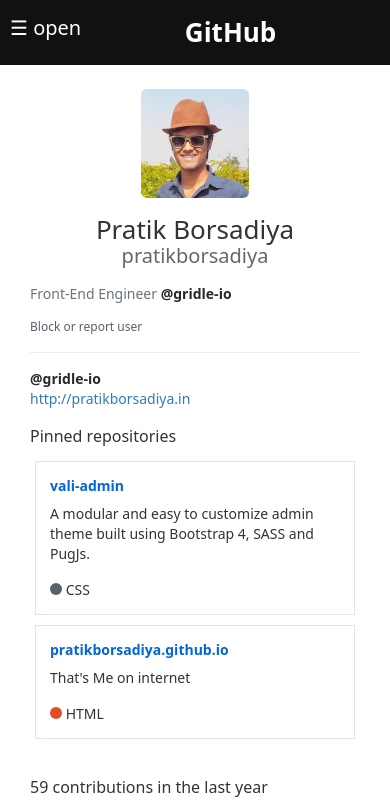
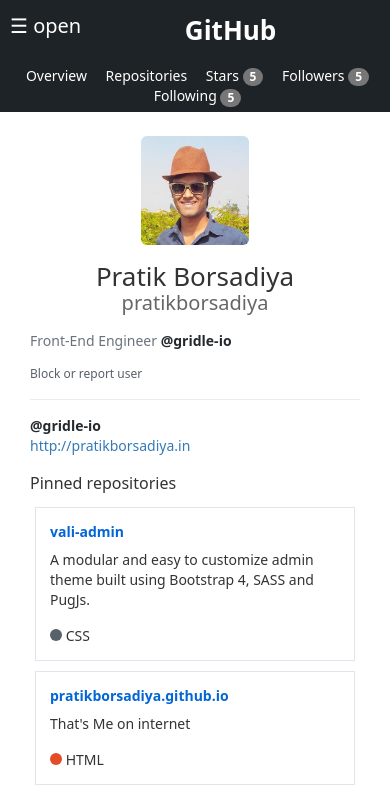
Before and after one commit to Mahi2396/git-profile, a website: page public_html/index.html in a window 390 px wide. Shown: the top 806 px of the page. Drawn offline with nearby package versions, Linux system fonts and the light colour scheme.

Commit message:
1st commirt

```diff
--- a/public_html/css/common.css
+++ b/public_html/css/common.css
@@ -114,10 +114,10 @@
         padding-left: 16px;
     }
     .screen-menu{
-        background: #111;
+        background: #1e2327;
         text-align: center;
         color: #fff;
-        padding: 14px 10px;
+        padding: 12px 10px;
     }
     .left-container{
         margin-top: 24px;
--- a/public_html/css/topHeader.css
+++ b/public_html/css/topHeader.css
@@ -25,6 +25,7 @@
     align-items: center;
     display: flex;
 }
+
 .top-menu-style a{
     color: #fff;
     font-size: 16px;
@@ -48,3 +49,22 @@
     text-decoration: none;
     color: #fff;
 }
+.top-menu-container:after{
+    content: '';
+    display: table;
+    clear: both;
+}
+.top-sub-menu{
+    text-align: center;
+    padding: 5px;
+
+    background: #1e2327;
+}
+.option-one{
+    padding: 5px;
+    margin-left: 5px;
+}
+.option-one a{
+    text-decoration: none;
+    color: #fff;
+}
--- a/public_html/index.html
+++ b/public_html/index.html
@@ -30,6 +30,7 @@
             <div class="hidden-sm hidden-md visible-xs screen-menu">
                 <span class="openNav pull-left">&#9776; open</span>
                 <span class="nav-title">GitHub</span>
+
             </div>
 
             <!-- end -->
@@ -39,11 +40,7 @@
             <div class="col-md-12 header-menu">
                 <div class="top-menu-container">
                     <div class="top-hear-menu pull-left">
-
                         <ul class="nav navbar-nav">
-                            <li class="top-menu-style">
-                                <a href="#">Features </a>
-                            </li>
                             <li class="top-menu-style">
                                 <a href="#">Features </a>
                             </li>
@@ -61,7 +58,7 @@
                             </li>
                         </ul>
                     </div>
-                    <div class="pull-right right-top-header-menu hidden-xs hidden-sm">
+                    <div class="pull-right right-top-header-menu hidden-xs">
 
                         <ul class="ul-menu-list">
                             <li>
@@ -71,6 +68,24 @@
                         </ul>
                     </div>
                 </div>
+
+            </div>
+            <div class="top-sub-menu hidden-md hidden-lg hidden-sm visible-xs">
+                <span class="option-one">
+                    <a href="#">Overview</a>
+                </span>
+                <span class="option-one">
+                    <a href="#">Repositories</a>
+                </span>
+                <span class="option-one">
+                    <a  href="#">Stars <span class="badge">5</span></a>
+                </span>
+                <span class="option-one">
+                    <a href="#">Followers <span class="badge">5</span></a>
+                </span>
+                <span class="option-one">
+                    <a href="#">Following <span class="badge">5</span></a>
+                </span>
             </div>
             <div class="container">
 
```
